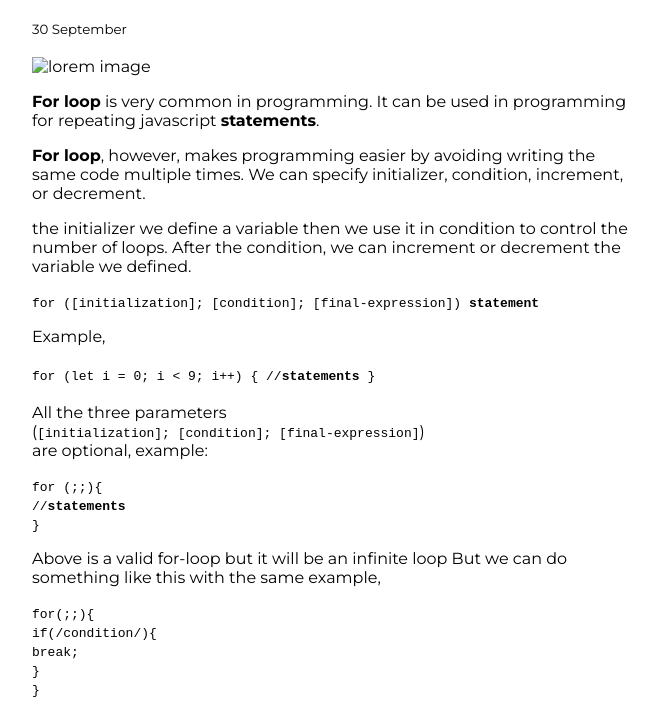
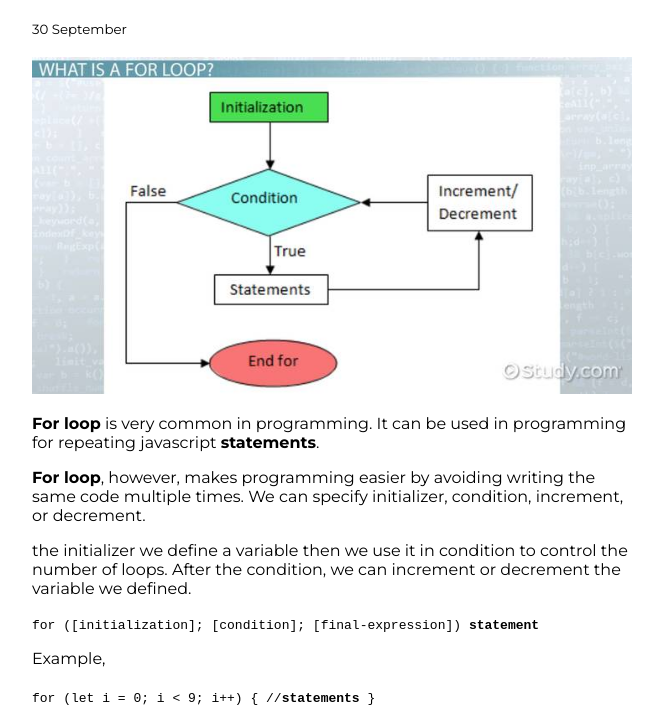
Before and after one commit to arpitashrivastav/portfolio, a plain HTML site: page dummy-blogs/dummy-blog2.html in a window 1280 px wide. Shown: the part 63-778 px from the top of the page, without its empty margins (308-971 px from the left). Drawn offline with Linux system fonts and the light colour scheme.

```diff
--- a/dummy-blogs/dummy-blog2.html
+++ b/dummy-blogs/dummy-blog2.html
@@ -14,7 +14,7 @@
   <br />
   <br />
   <div>
-    <img src="image/lorem.jpg" alt="lorem image" class="hero-img" width="600" />
+    <img src="image/for-loop.jpeg" alt="for loop image" class="hero-img" width="600" />
   </div>
   <p>
     <b>For loop</b> is very common in programming. It can be used in
```
Also changed, not shown: dummy-blogs/dummy-blog1.html (+1 -1 lines).
